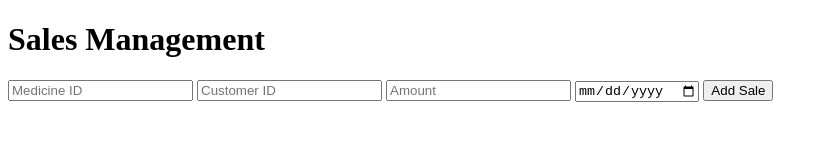
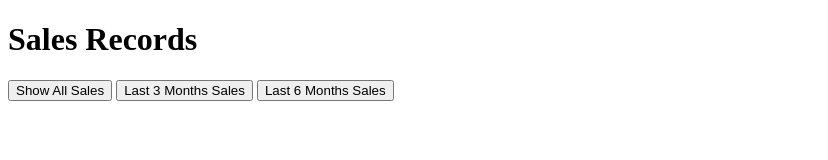
Before and after one commit to Plaban2000/Medical-Stock-Managment-Application, a plain HTML site: page sales.html in a window 1280 px wide. Shown: the whole page, without its empty margins (0-828 px from the left). Drawn offline with Linux system fonts and the light colour scheme.

Commit message:
sales.html

```diff
--- a/sales.html
+++ b/sales.html
@@ -2,20 +2,20 @@
 <html lang="en">
 <head>
     <meta charset="UTF-8">
-    <title>Sales Management</title>
-    <link rel="stylesheet" href="styles.css">
+    <meta name="viewport" content="width=device-width, initial-scale=1.0">
+    <title>Sales Information</title>
 </head>
 <body>
-    <h1>Sales Management</h1>
-    <form id="salesForm">
-        <input type="number" name="medId" placeholder="Medicine ID">
-        <input type="number" name="customerId" placeholder="Customer ID">
-        <input type="number" name="amount" placeholder="Amount">
-        <input type="date" name="sellingDate" placeholder="Selling Date">
-        <input type="hidden" name="shopOwnerId" value="1"> <!-- Replace with dynamic value -->
-        <button type="submit">Add Sale</button>
-    </form>
-    <div id="response"></div>
-    <script src="script.js"></script>
+    <h1>Sales Records</h1>
+
+    <!-- Buttons to select the sales period -->
+    <button id="showSale">Show All Sales</button>
+    <button id="threeMonthsSale">Last 3 Months Sales</button>
+    <button id="sixMonthsSale">Last 6 Months Sales</button>
+
+    <!-- Div to display the sales data -->
+    <div id="salesData"></div>
+
+    <script src="sales.js"></script>
 </body>
 </html>
```
